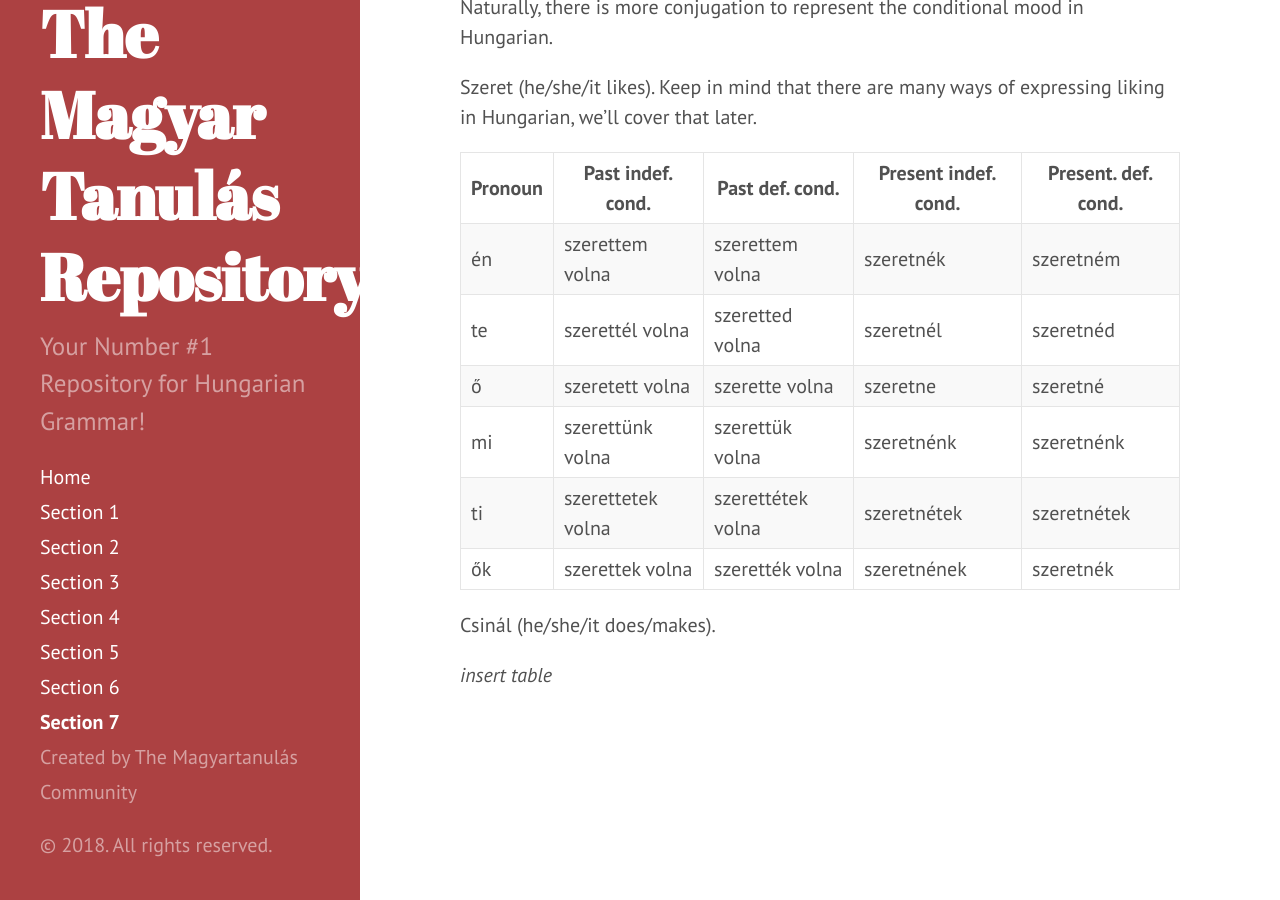
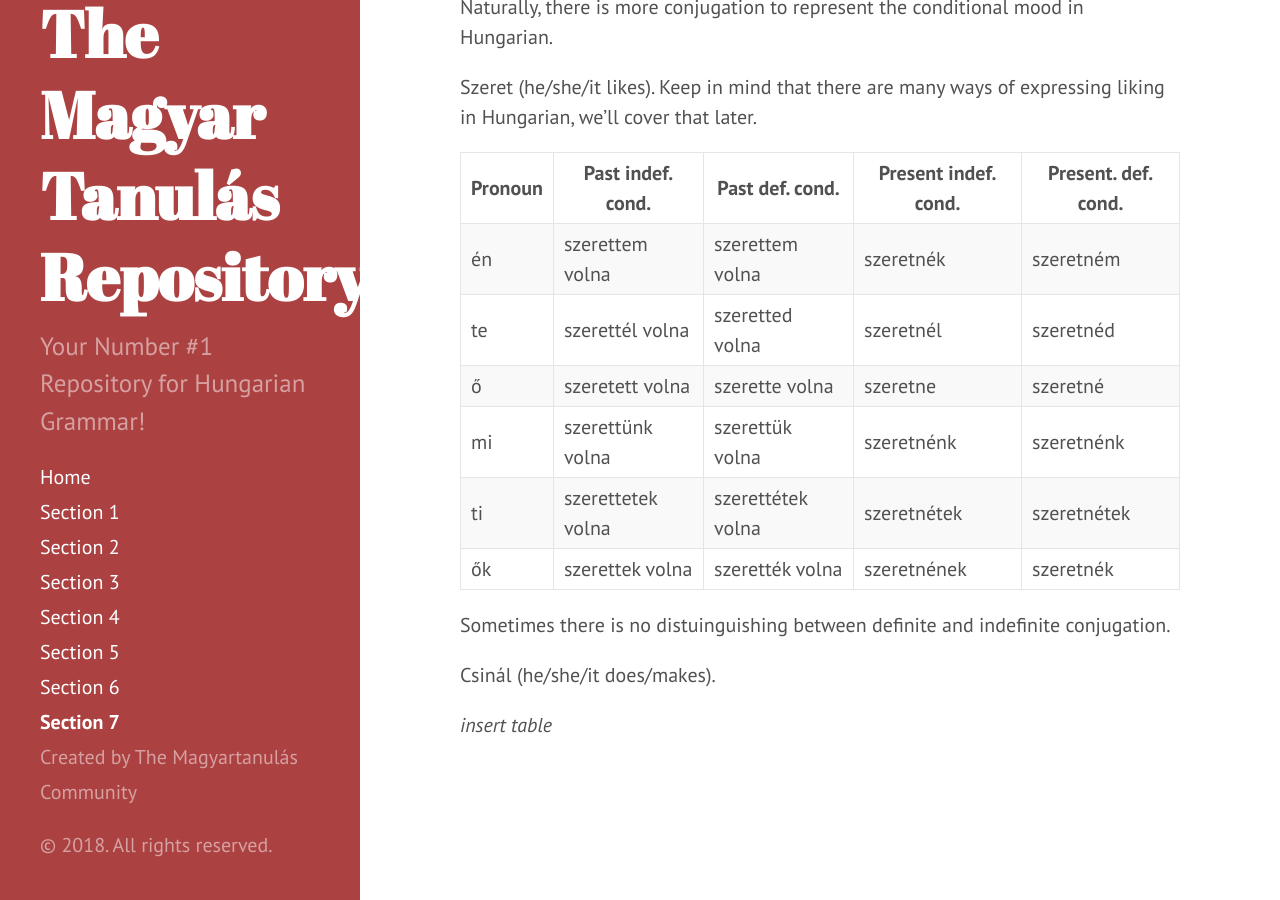
Before and after one commit to Magyartanulas/magyartanulas.github.io, a Jekyll site: the page built from Section7.md, in a window 1280 px wide and 900 px high, scrolled down 554 px. Built offline with Jekyll 4.4.1, drawn with Linux system fonts in a browser that asks for light colours; Markdown is read by kramdown in place of the engine named in the settings.

Commit message:
Update Section7.md

```diff
--- a/Section7.md
+++ b/Section7.md
@@ -29,6 +29,8 @@ Szeret (he/she/it likes). Keep in mind that there are many ways of expressing li
 | ti      | szerettetek volna | szerettétek volna | szeretnétek          | szeretnétek         |
 | ők      | szerettek volna   | szerették volna   | szeretnének          | szeretnék           |
 
+Sometimes there is no distuinguishing between definite and indefinite conjugation.
+
 Csinál (he/she/it does/makes).
 
 *insert table*
```
